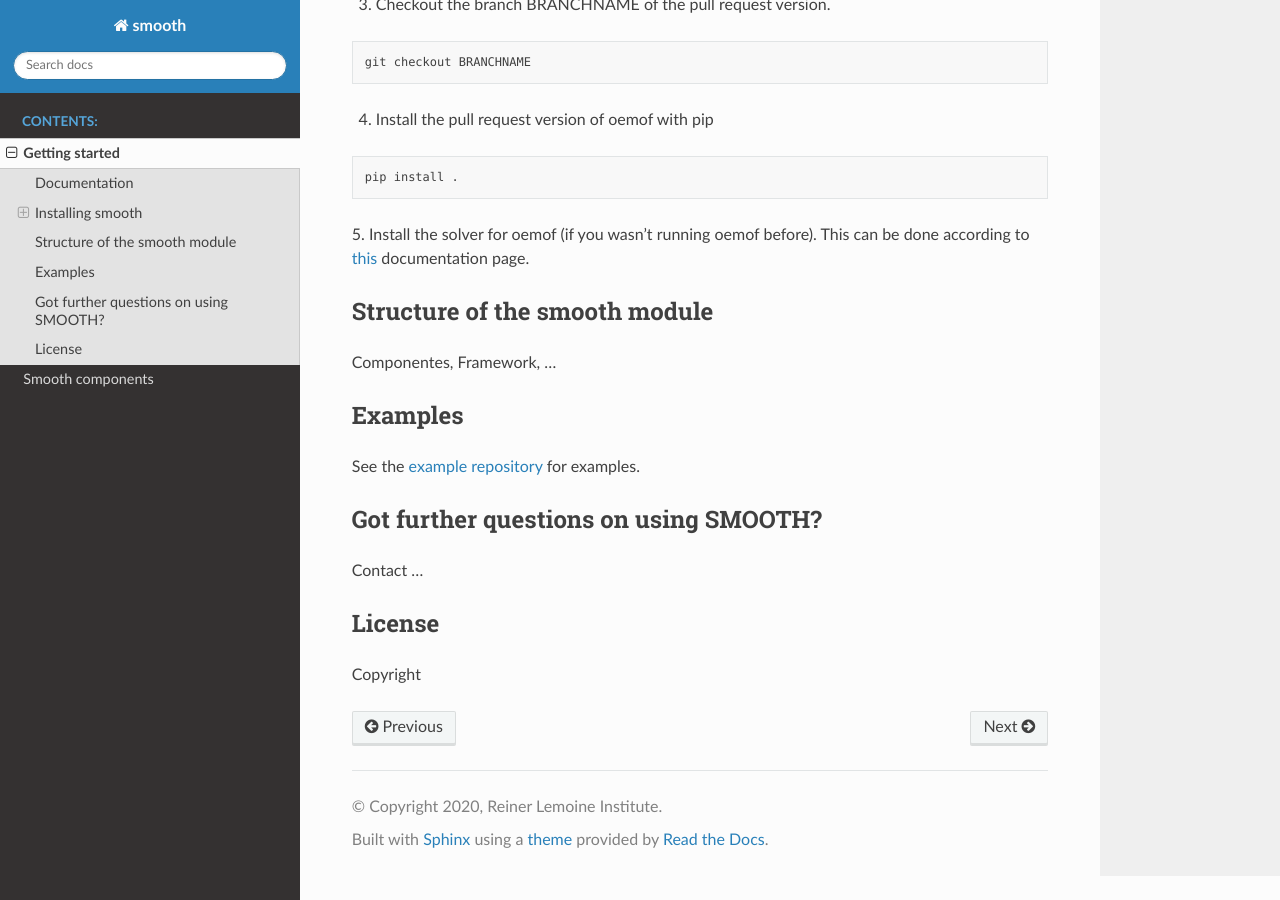
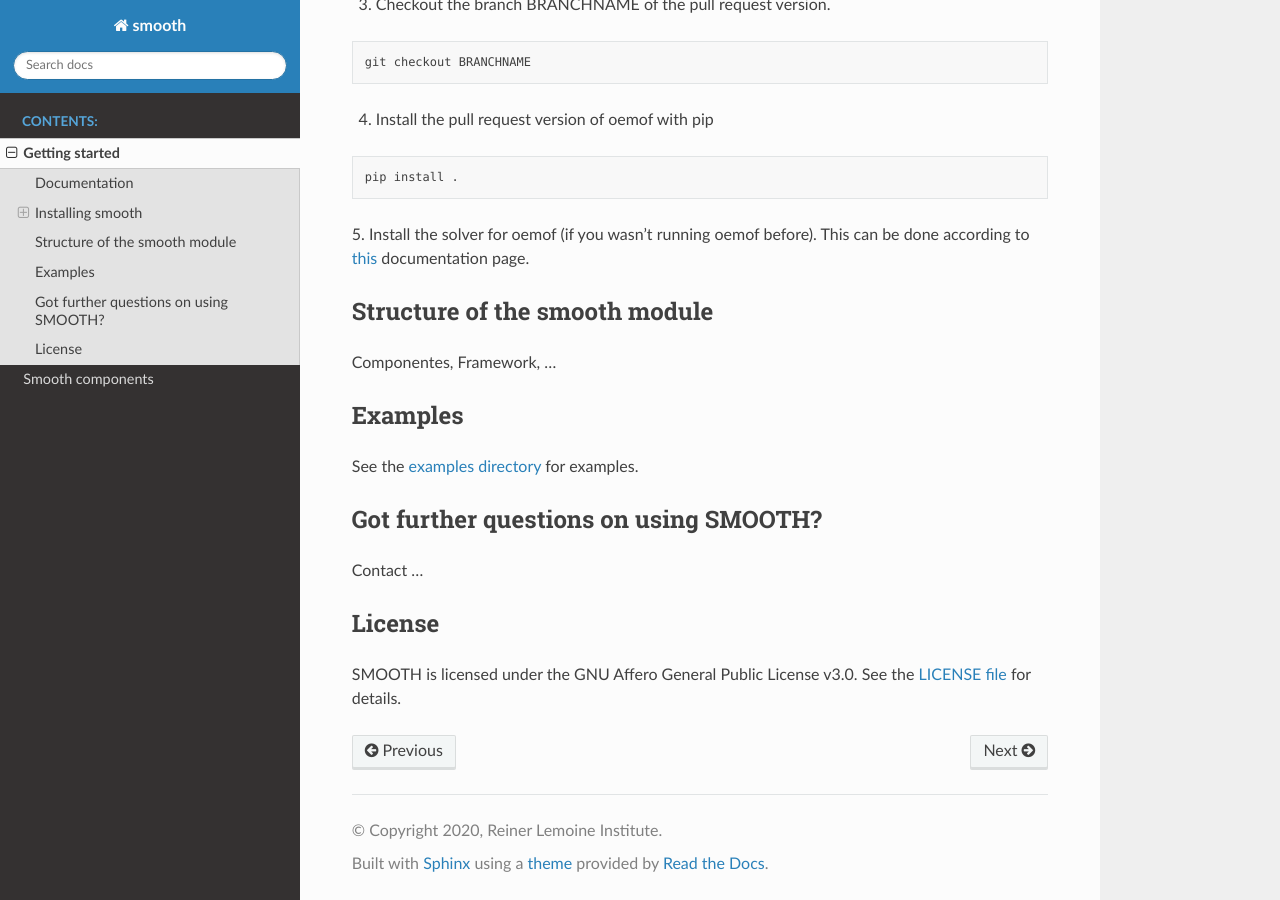
Before and after one commit to rl-institut/smooth, a Sphinx documentation site: the page built from doc/source/getting_started.rst, in a window 1280 px wide and 900 px high, scrolled down 1062 px. Built offline with Sphinx 7.4.7 and the Read the Docs theme 2.0.0, drawn with Linux system fonts in a browser that asks for light colours.

Commit message:
doc: Add license

```diff
--- a/doc/source/getting_started.rst
+++ b/doc/source/getting_started.rst
@@ -69,7 +69,7 @@ Componentes, Framework, ...
 Examples
 ========
 
-See the `example repository <https://github.com/rl-institut/smooth/tree/master/smooth/examples>`_ for examples.
+See the `examples directory <https://github.com/rl-institut/smooth/tree/dev/smooth/examples>`_ for examples.
 
 
 
@@ -82,4 +82,4 @@ Contact ...
 License
 =======
 
-Copyright
+SMOOTH is licensed under the GNU Affero General Public License v3.0. See the `LICENSE file <https://github.com/rl-institut/smooth/blob/dev/LICENSE>`_ for details.
```
